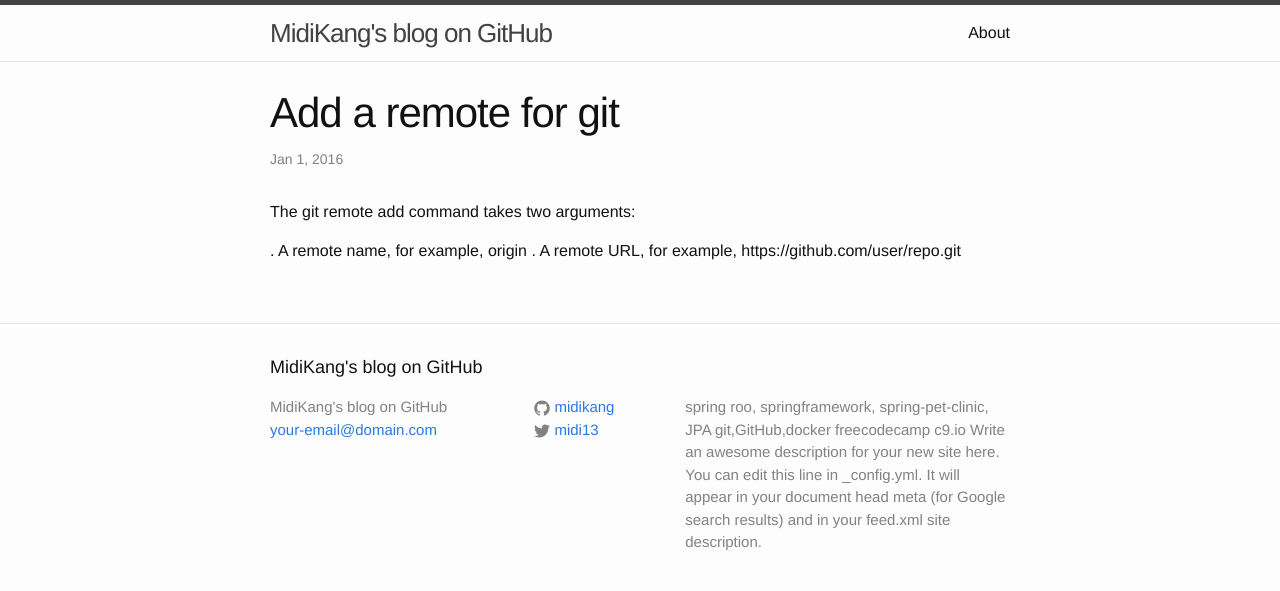
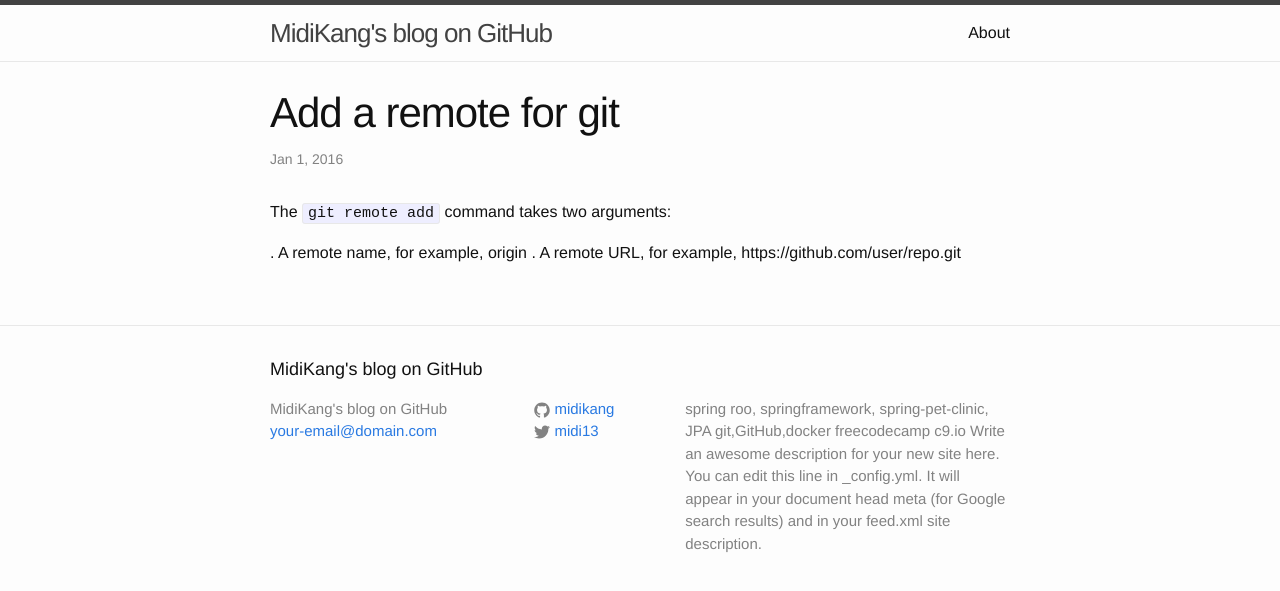
Before and after one commit to midikang/midikang.github.io, a Jekyll site: the page built from _posts/2016-01-01-git-command.md, in a window 1280 px wide. Shown: the top 591 px of the page. Built offline with Jekyll 4.4.1, drawn with Linux system fonts in a browser that asks for light colours.

```diff
--- a/_posts/2016-01-01-git-command.md
+++ b/_posts/2016-01-01-git-command.md
@@ -4,7 +4,7 @@ title:  "Add a remote for git"
 date:   2016-01-01 09:53:57
 categories: git
 ---
-The git remote add command takes two arguments:
+The `git remote add` command takes two arguments:
 
   . A remote name, for example, origin
   . A remote URL, for example, https://github.com/user/repo.git
```
